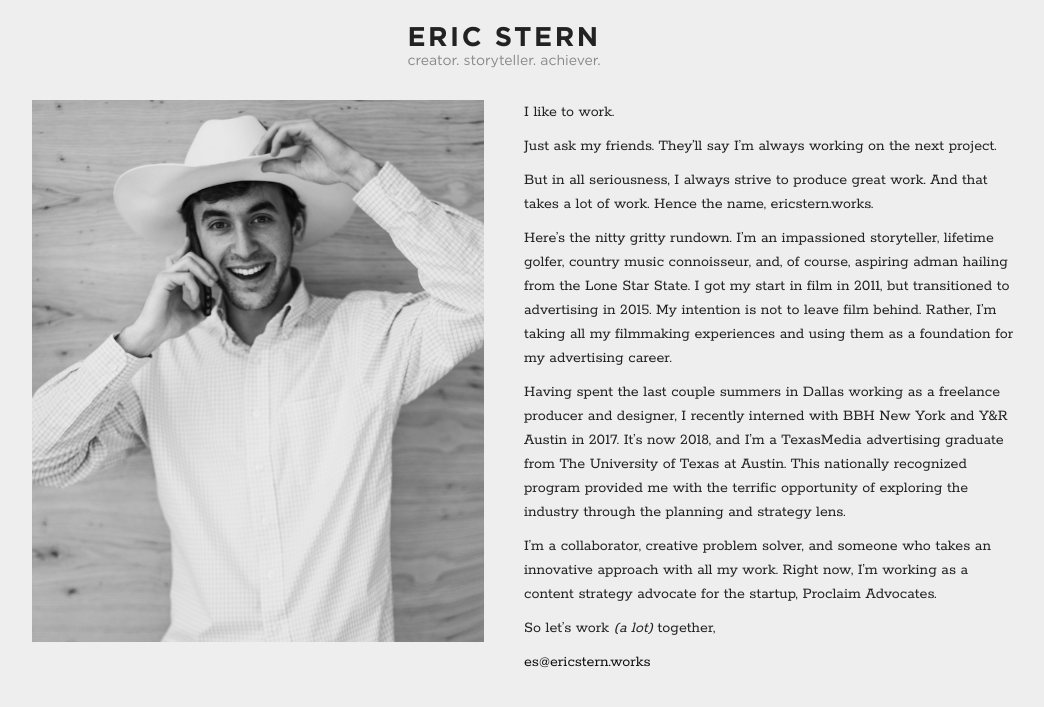
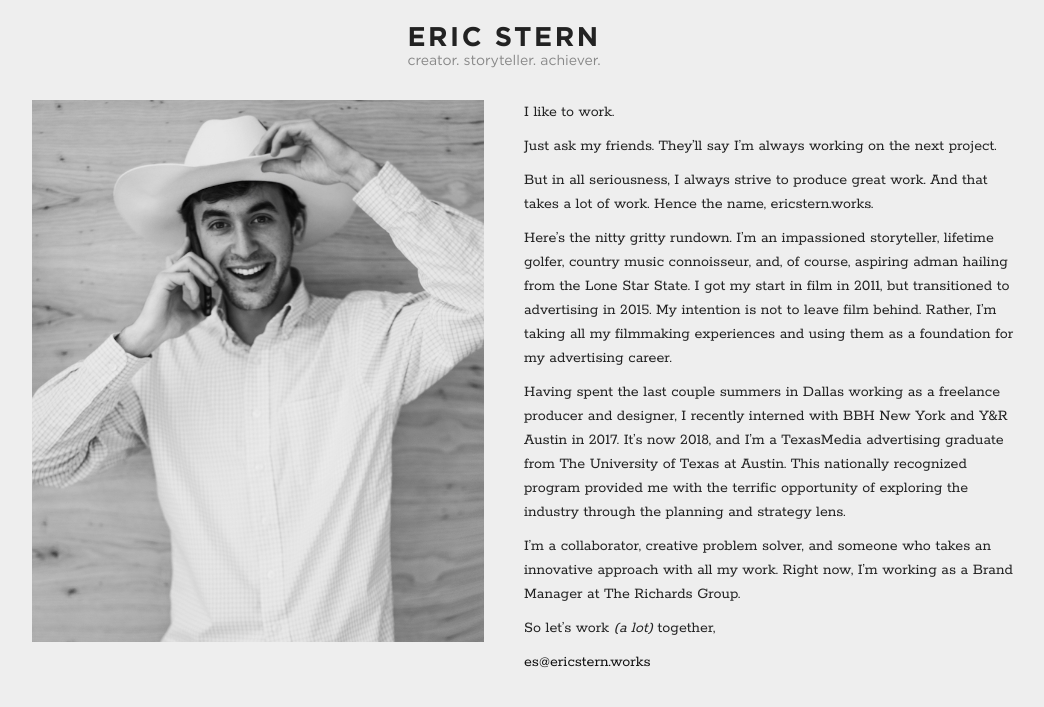
Before and after one commit to heidarianw/EricStern, a Jekyll site: the page built from about.markdown, in a window 1280 px wide. Shown: the top 707 px of the page, without its empty margins (136-1180 px from the left). Built offline with Jekyll 4.4.1, drawn with Linux system fonts in a browser that asks for light colours; nearby versions of some CDN libraries; some web fonts are replaced.

Commit message:
Updated About

```diff
--- a/about.markdown
+++ b/about.markdown
@@ -17,7 +17,7 @@ Here’s the nitty gritty rundown. I’m an impassioned storyteller, lifetime go
 
 Having spent the last couple summers in Dallas working as a freelance producer and designer, I recently interned with BBH New York and Y&R Austin in 2017. It’s now 2018, and I’m a TexasMedia advertising graduate from The University of Texas at Austin. This nationally recognized program provided me with the terrific opportunity of exploring the industry through the planning and strategy lens.
 
-I’m a collaborator, creative problem solver, and someone who takes an innovative approach with all my work. Right now, I'm working as a content strategy advocate for the startup, Proclaim Advocates.
+I’m a collaborator, creative problem solver, and someone who takes an innovative approach with all my work. Right now, I'm working as a Brand Manager at The Richards Group.
 
 So let’s work *(a lot)* together,
 
```
